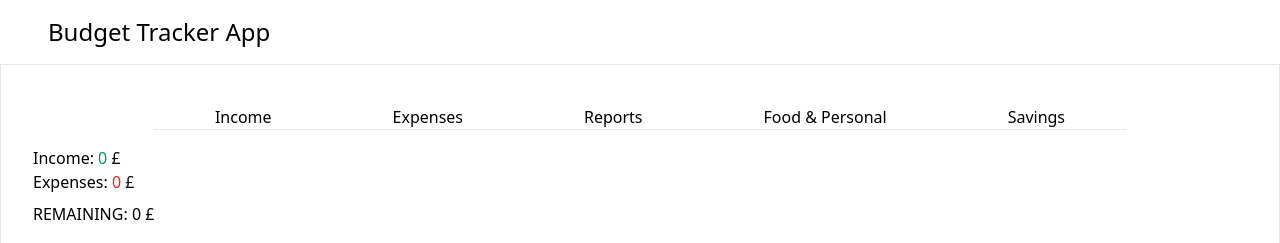
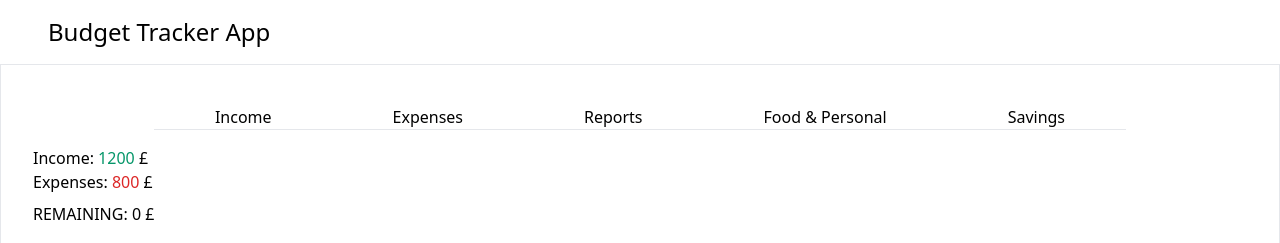
Before and after one commit to totallycrow/budget-tracker-app, a React (Create React App) app: page / in a window 1280 px wide. Shown: the top 243 px of the page. Built offline with nearby package versions, Linux system fonts and the light colour scheme.

Commit message:
work on state refactor into objects

```diff
--- a/src/App.js
+++ b/src/App.js
@@ -8,12 +8,20 @@ import FoodExpenses from "./components/FoodExpenses";
 import SavingsExpenses from "./components/SavingsExpenses";
 import ExpensesTab from "./components/ExpensesTab";
 import ReportsTab from "./components/ReportsTab";
+import InputCategory from "./components/InputCategory";
+import budget from "./data/budget";
+
+
 
 const button = "px-2";
 
 function App() {
   // State of total
   const [total, setTotal] = useLocalStorage("total", 0);
+
+  const [test, setTest] = useLocalStorage("test", 0);
+
+  const [budgetSum, setBudgetSum] = useLocalStorage("budgetSum", budget[0])
 
   // State of sums of inputs
   const [expenses, setExpenses] = useLocalStorage("expenses", 0);
@@ -24,6 +32,13 @@ function App() {
     "inputIncomes",
     initialArray
   );
+
+  useEffect(() => {
+    localStorage.setItem(`budgetSum`, JSON.stringify(budgetSum))
+  }, []);
+
+  // localStorage.setItem(`${label}`, `${inputValue}`)
+
 
   // const [inputExpenses, setInputExpenses] = useState([0, 0]);
 
@@ -36,14 +51,12 @@ function App() {
   ////****/ Listen for income inputs change
   // ** Update Income and Expenses labels
 
-  // TODO: Incomes hard-coded to first two values:
-  useEffect(() => {
-
-
-
+    useEffect(() => {
 
     const calculateSums = (inputType) => {
       let sum = 0;
+      let income = 0;
+      let expenses = 0;
 
       inputIncomes.forEach((element) => {
         if (element.type === "expense" && inputType === "expense") {
@@ -63,6 +76,7 @@ function App() {
     setTotal(incomes - expenses);
   }, [incomes, expenses]);
 
+//************************************************ */
   // OnInputChange definition
   const onInputChange = (id, value) => {
     const incomesInput = inputIncomes.slice();
@@ -75,6 +89,9 @@ function App() {
 
     setInputIncomes(incomesInput);
   };
+  //************************************************ */
+
+
 
   return (
     <div className="content-wrapper h-screen w-screen">
@@ -94,6 +111,7 @@ function App() {
             <button
               className={button}
               onClick={() => setPage("reports")}
+
             >
               Reports
             </button>
@@ -109,10 +127,10 @@ function App() {
           <div className="flex justify-around md:block">
             <div>
               <h3>
-                Income: <span className="text-green-600">{incomes}</span> £
+                Income: <span className="text-green-600">{budgetSum.incomes}</span> £
               </h3>
               <h3>
-                Expenses: <span className="text-red-600">{expenses}</span> £
+                Expenses: <span className="text-red-600">{budgetSum.expenses}</span> £
               </h3>
             </div>
             <div className="py-2">
@@ -127,7 +145,7 @@ function App() {
                       : ""
                   }
                 >
-                  {total}
+                  {budgetSum.total}
                 </span>{" "}
                 £
               </h3>
@@ -144,7 +162,9 @@ function App() {
             />
           </div>
           <div className={page !== "expenses" ? "hidden" : ""}>
-            <ExpensesTab onInputChange={onInputChange} expense={expense} />
+            <ExpensesTab onInputChange={onInputChange} expense={expense}
+            values={inputIncomes}
+            setValues={setInputIncomes}/>
           </div>
           <div className={page !== "reports" ? "hidden" : ""}>
             <ReportsTab
@@ -158,6 +178,8 @@ function App() {
           <div className={page !== "savings" ? "hidden" : ""}>
             <SavingsExpenses onInputChange={onInputChange} expense={expense} />
           </div>
+
+
           <div></div>
         </div>
       </div>
--- /dev/null
+++ b/src/data/budget.js
@@ -0,0 +1,9 @@
+const budget = [
+  {
+    incomes: 1200,
+    expenses: 800,
+    total: 0,
+  },
+];
+
+export default budget;
```
